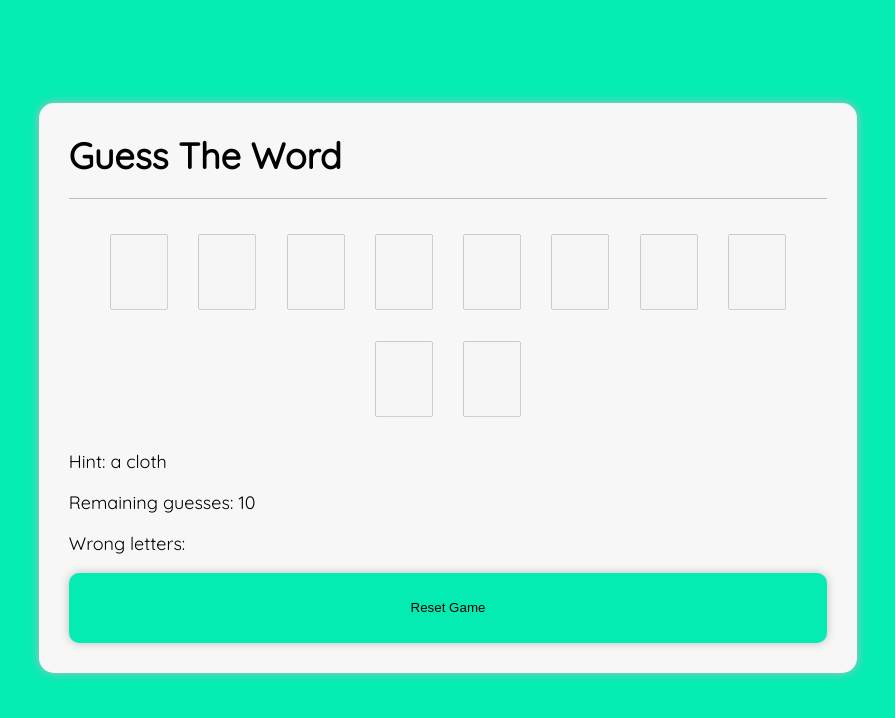
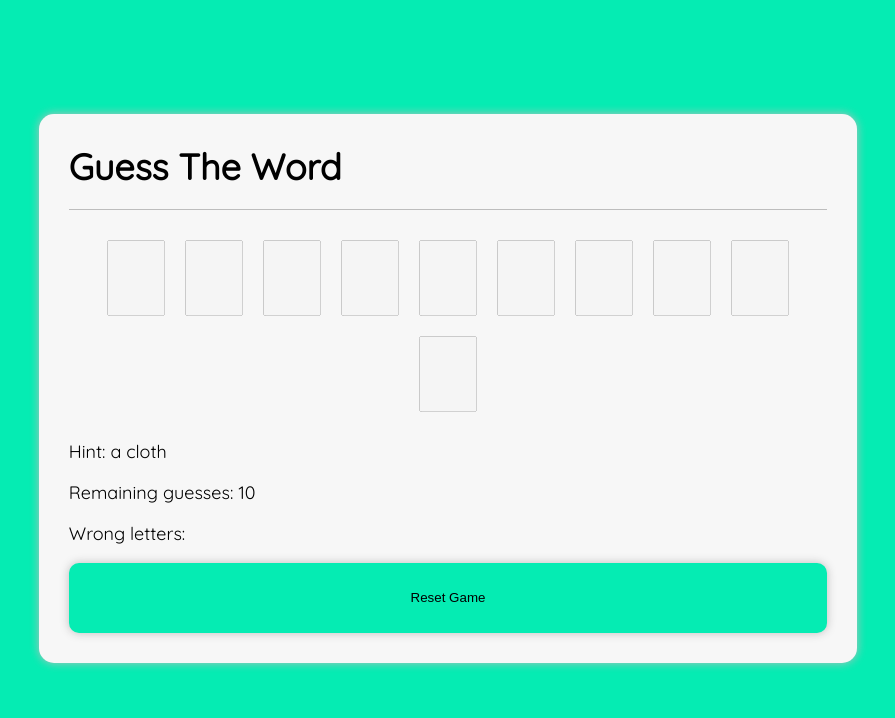
Before and after one commit to MiinaMagdy/Guess-word-game, a plain HTML site: page index.html in a window 1280 px wide. Both pictures are taken after a click on the button "Start Game". Shown: the whole page, without its empty margins (192-1087 px from the left). Drawn offline with Linux system fonts and the light colour scheme.

Commit message:
Update index.css

```diff
--- a/index.css
+++ b/index.css
@@ -40,7 +40,7 @@ h1{
     font-size: large;
     width: 50px;
     height: 70px;
-    margin: 2%;
+    margin: 10px;
     font-family: 'Quicksand';
     font-weight: bold;
     font-size: 45px;
```
